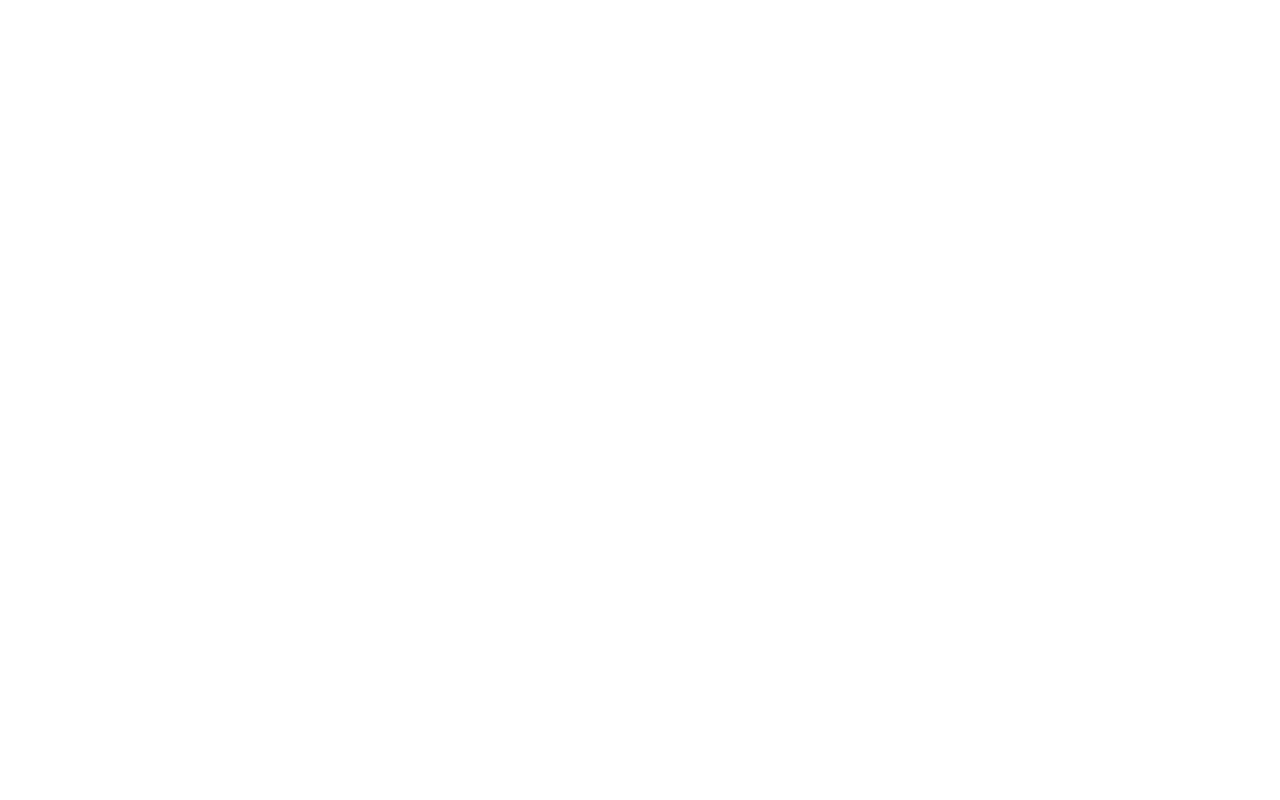
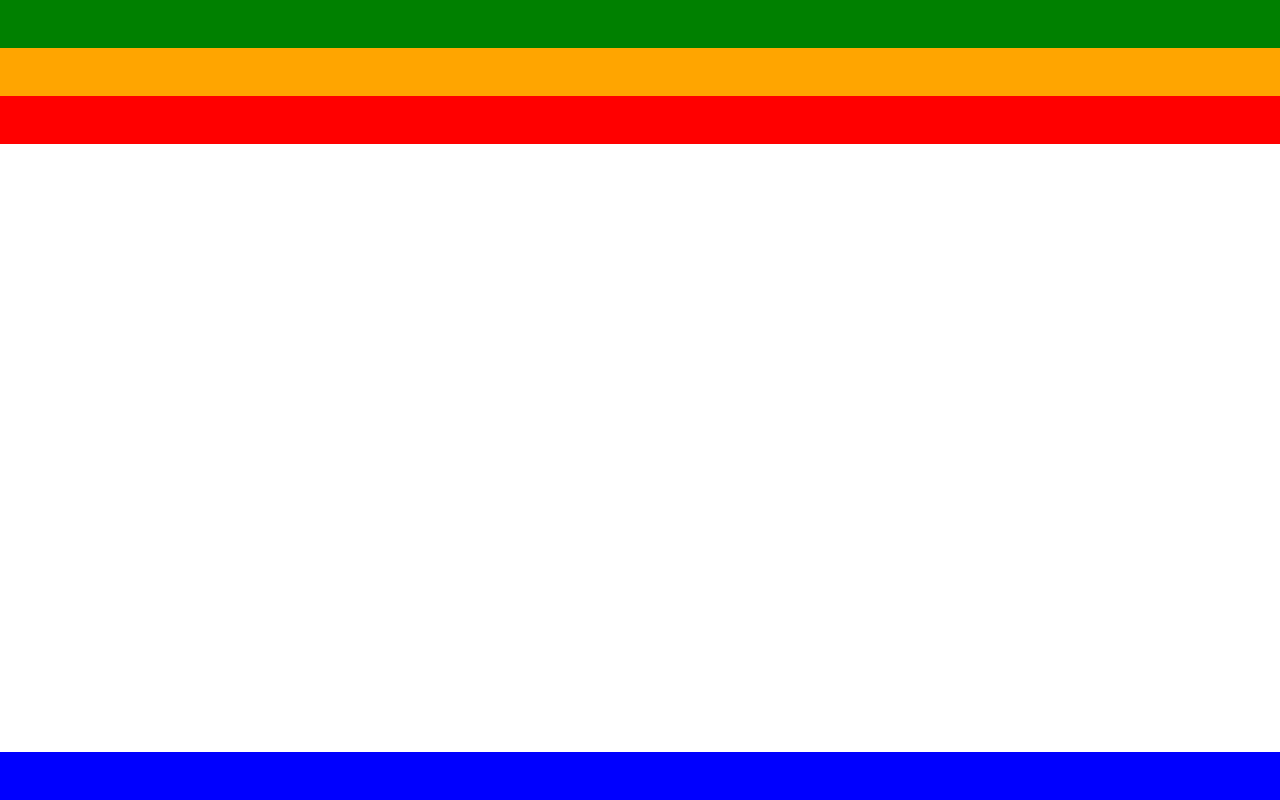
Before and after one commit to saha007subham/excel-sheet_v1.0, a plain HTML site: page index.html in a window 1280 px wide. Drawn offline with Linux system fonts and the light colour scheme.

Commit message:
Added basic structure

```diff
--- a/index.html
+++ b/index.html
@@ -3,7 +3,16 @@
   <head>
     <meta charset="UTF-8" />
     <meta name="viewport" content="width=device-width, initial-scale=1.0" />
-    <title>Document</title>
+    <link rel="stylesheet" href="./style.css" />
+    <title>Excel Sheet</title>
   </head>
-  <body></body>
+  <body>
+    <div class="page-actions-cont"></div>
+    <div class="cellprop-actions-cont"></div>
+    <div class="formula-actions-cont"></div>
+    <div class="grid-cont"></div>
+    <div class="sheet-actions-cont"></div>
+
+    <script src="./script.js"></script>
+  </body>
 </html>
--- a/style.css
+++ b/style.css
@@ -0,0 +1,32 @@
+*{
+    box-sizing: border-box;
+}
+
+body{
+    padding: 0;
+    margin: 0;
+}
+
+.page-actions-cont{
+    height: 3rem;
+    background-color: green;
+}
+
+.cellprop-actions-cont{
+    height: 3rem;
+    background-color: orange;
+}
+
+.formula-actions-cont{
+    height: 3rem;
+    background-color: red;
+}
+
+.sheet-actions-cont{
+    height: 3rem;
+    background-color: blue;
+
+}
+.grid-cont{
+    height: calc(100vh - 12rem);
+}
```
